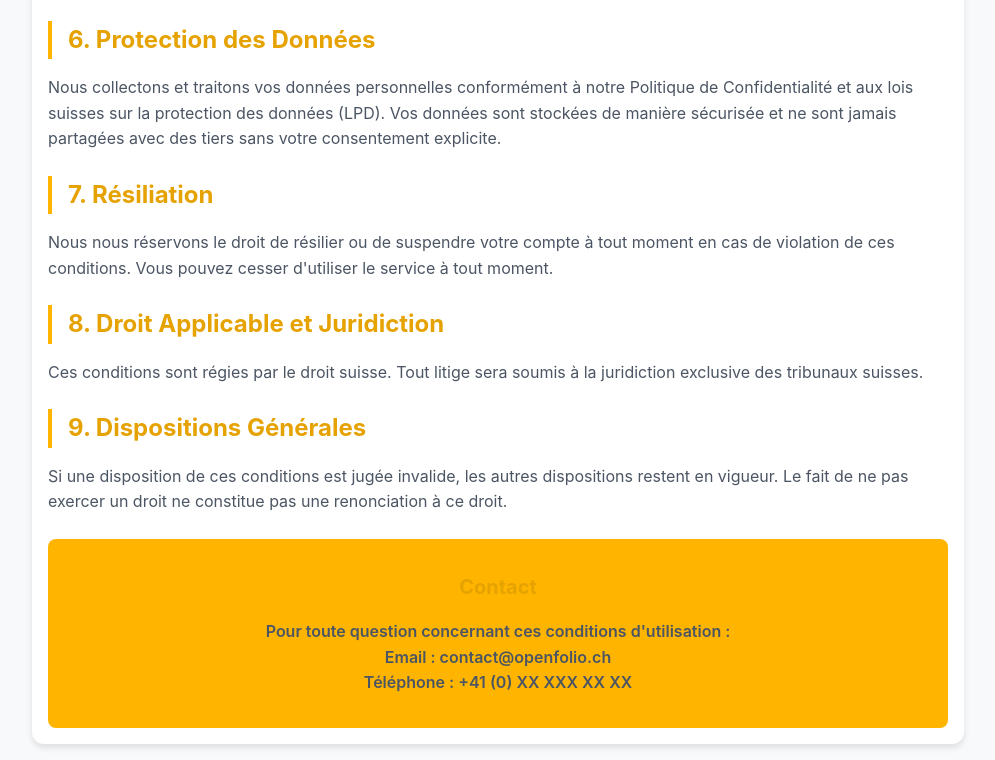
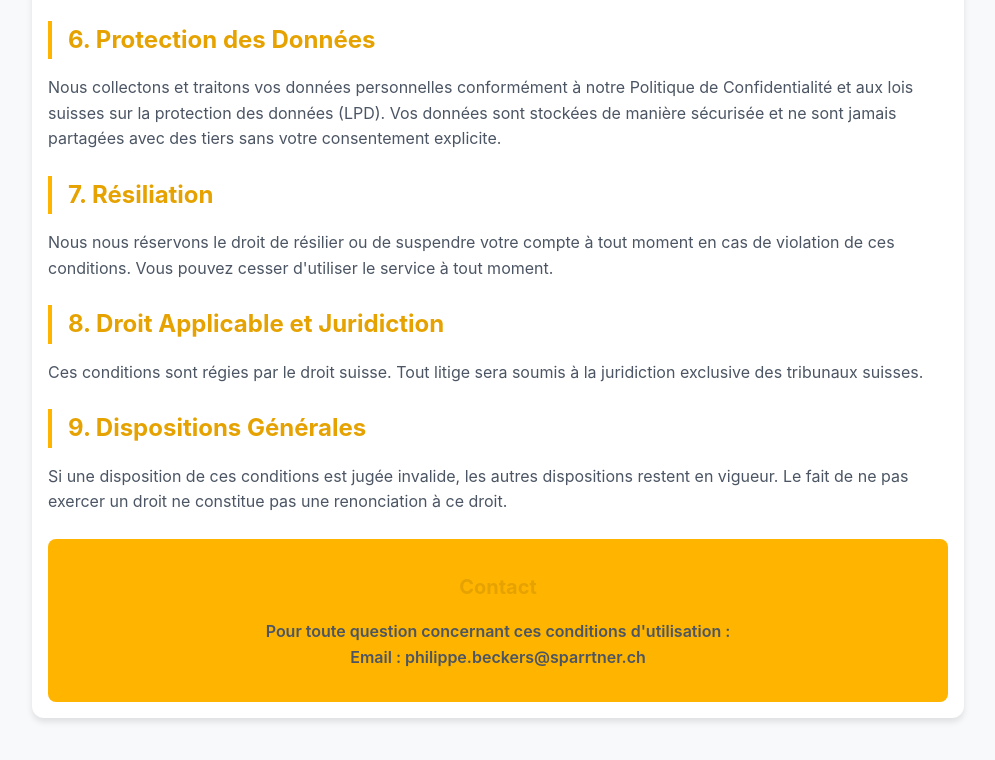
Before and after one commit to bastdumont/openfolio-stripe-payment, a website: page cg.html in a window 1280 px wide. Shown: the part 2047-2807 px from the top of the page, without its empty margins (142-1137 px from the left). After the commit the page ends 2781 px from the top, so only its background shows below. Drawn offline with Linux system fonts and the light colour scheme.

Commit message:
cg and pp

```diff
--- a/cg.html
+++ b/cg.html
@@ -248,8 +248,7 @@
         <h3>Contact</h3>
         <p>
           Pour toute question concernant ces conditions d'utilisation :<br />
-          Email : contact@openfolio.ch<br />
-          Téléphone : +41 (0) XX XXX XX XX
+          Email : philippe.beckers@sparrtner.ch<br />
         </p>
       </div>
     </div>
```
Also changed, not shown: privacy.html (+2 -4 lines).
